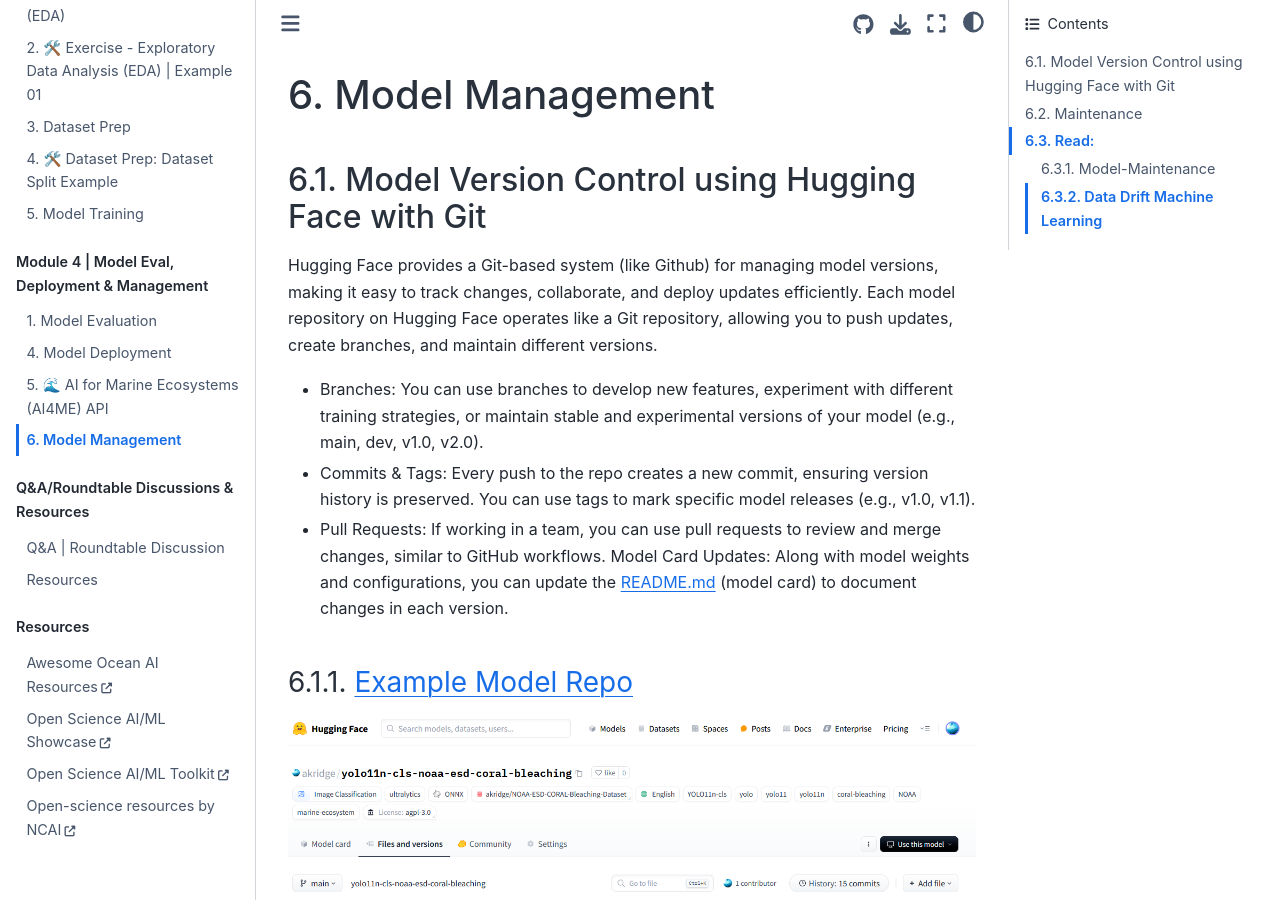
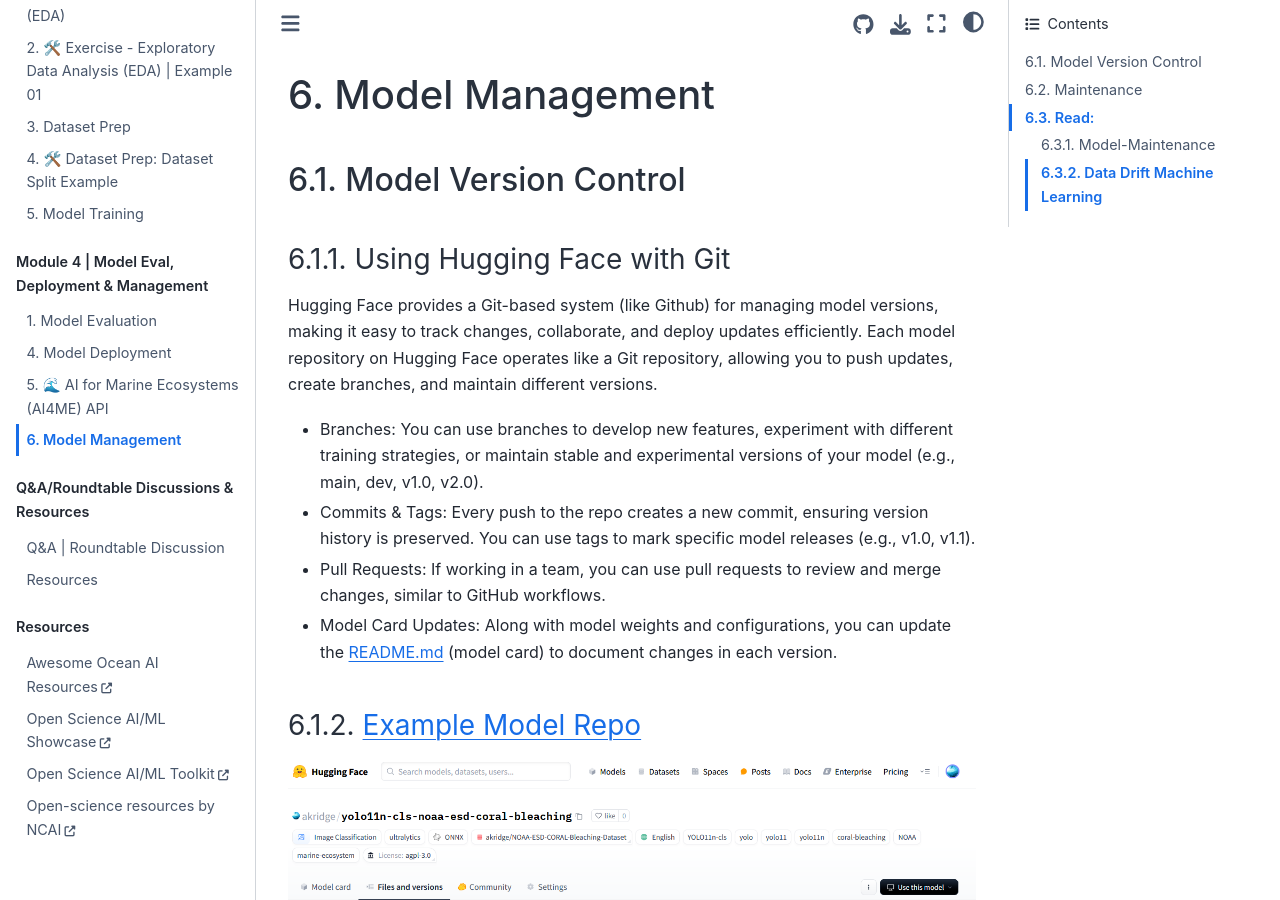
Before and after one commit to MichaelAkridge-NOAA/ai4me-cookbook, a Jupyter Book: the page built from content/04_module/03_model_maintenance.md, in a window 1280 px wide and 900 px high. Built offline with Jupyter Book 1.0.4 settings and Sphinx 7.4.7 and the Sphinx Book theme 1.1.4, drawn with Linux system fonts in a browser that asks for light colours; pages that are not in the unit, such as notebooks, are missing from menus.

Commit message:
Update 03_model_maintenance.md

```diff
--- a/content/04_module/03_model_maintenance.md
+++ b/content/04_module/03_model_maintenance.md
@@ -1,19 +1,18 @@
 # Model Management
 
-## Model Version Control using Hugging Face with Git
+## Model Version Control
+### Using Hugging Face with Git
 Hugging Face provides a Git-based system (like Github) for managing model versions, making it easy to track changes, collaborate, and deploy updates efficiently. Each model repository on Hugging Face operates like a Git repository, allowing you to push updates, create branches, and maintain different versions.
 
 - Branches: You can use branches to develop new features, experiment with different training strategies, or maintain stable and experimental versions of your model (e.g., main, dev, v1.0, v2.0).
 - Commits & Tags: Every push to the repo creates a new commit, ensuring version history is preserved. You can use tags to mark specific model releases (e.g., v1.0, v1.1).
 - Pull Requests: If working in a team, you can use pull requests to review and merge changes, similar to GitHub workflows.
-Model Card Updates: Along with model weights and configurations, you can update the README.md (model card) to document changes in each version.
+- Model Card Updates: Along with model weights and configurations, you can update the README.md (model card) to document changes in each version.
 
 ### [Example Model Repo](https://huggingface.co/akridge)
 
 ![](./docs/s4.png)
 
-
-
 ## Maintenance
 ## Read:
 ### [Model-Maintenance](https://www.ultralytics.com/blog/optimize-computer-vision-solutions-with-smart-model-maintenance)
```
